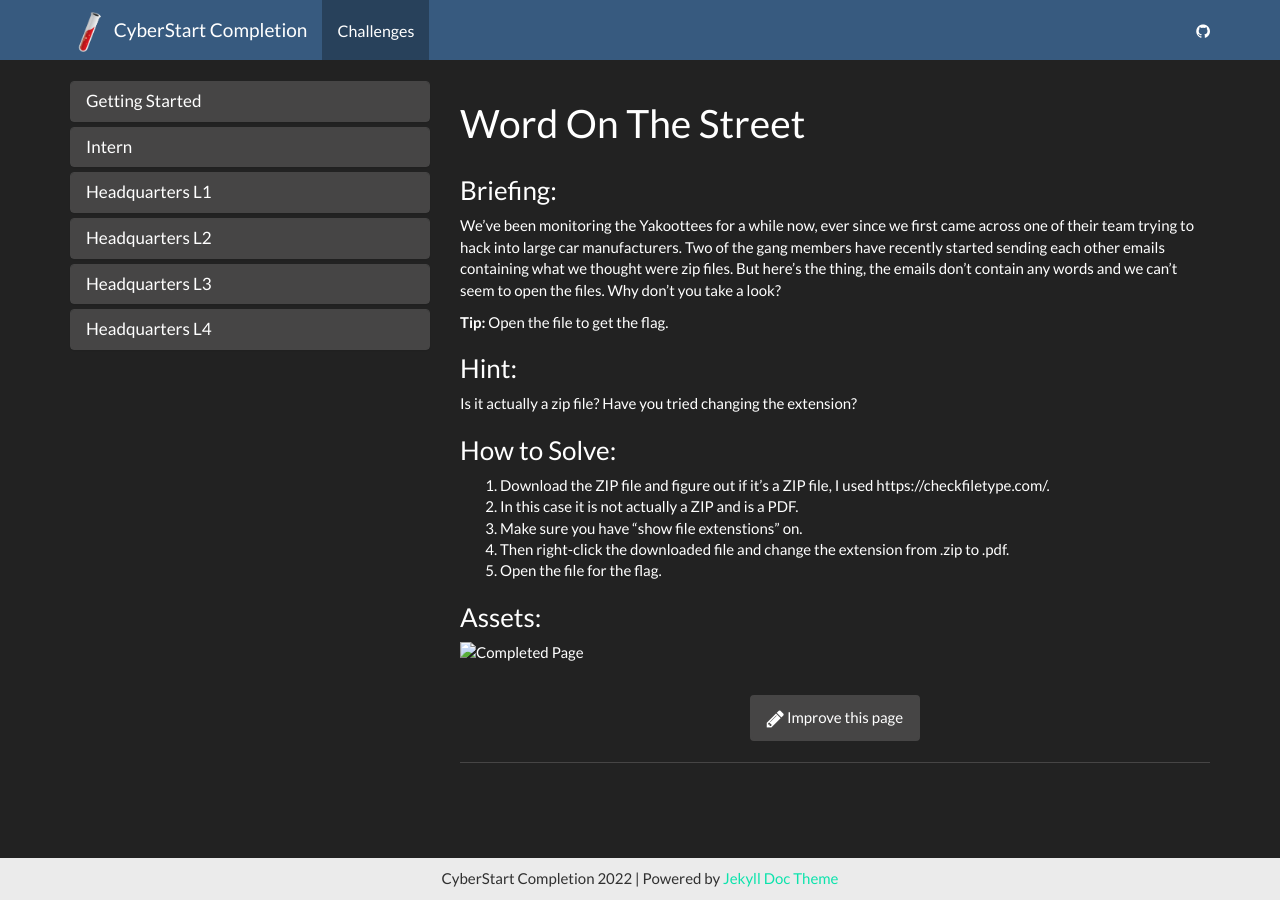
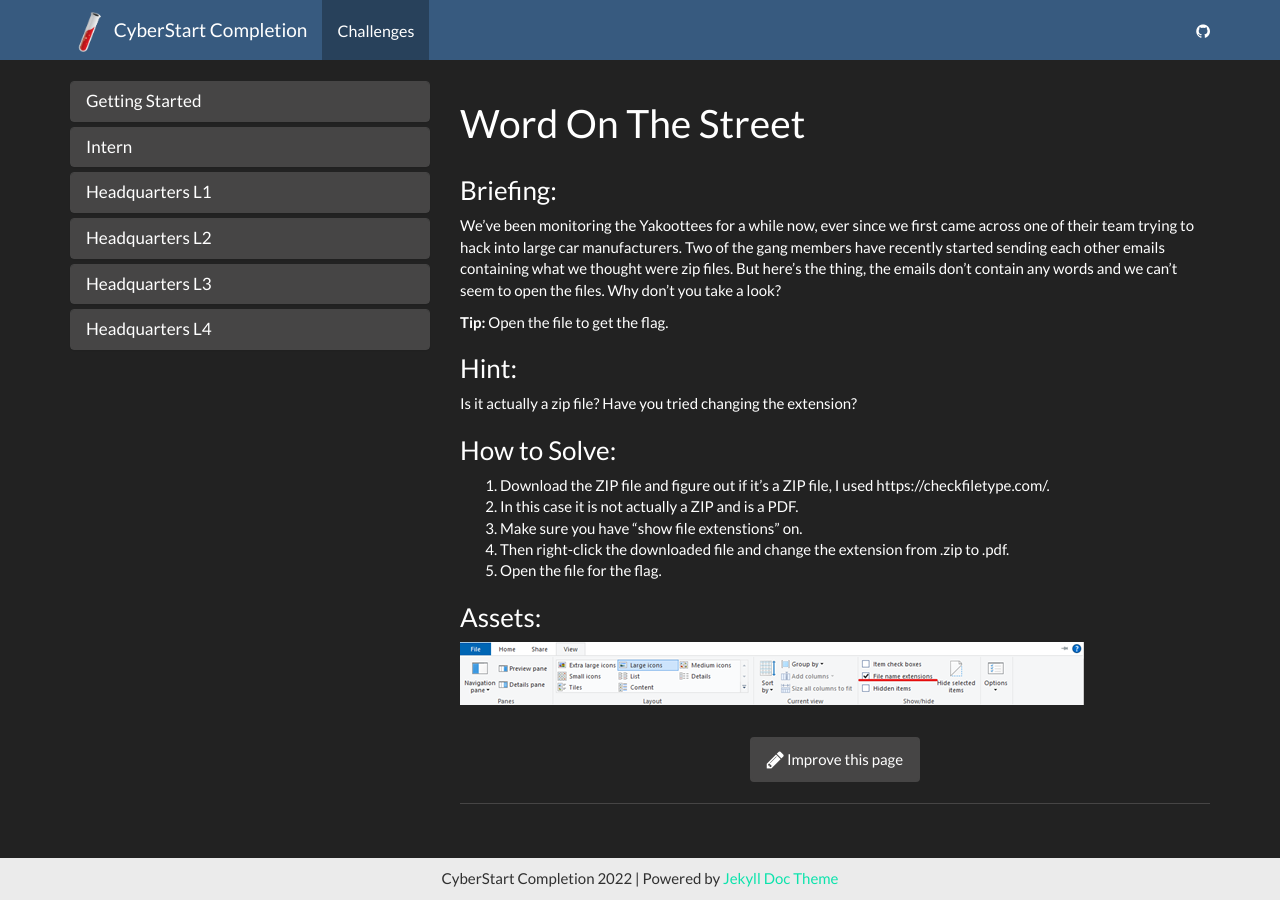
Before and after one commit to PrinceBunBun981/cyberstart.dev, a Jekyll site: the page built from _challenge/headquarters_l5/W0049.md, in a window 1280 px wide. Built offline with Jekyll 4.4.1, drawn with Linux system fonts in a browser that asks for light colours.

Commit message:
Fix file path

```diff
--- a/_challenge/headquarters_l5/W0049.md
+++ b/_challenge/headquarters_l5/W0049.md
@@ -19,4 +19,4 @@ Is it actually a zip file? Have you tried changing the extension?
 5. Open the file for the flag.
 
 ### Assets:
-<img src="../../assets/img/headqrarters_l5/W0049.png" alt="Completed Page">
+<img src="../../assets/img/headquarters_l5/W0049.png" alt="Completed Page">
```
Also changed, not shown: _challenge/headquarters_l5/W0056.md (+1 -1 lines).
